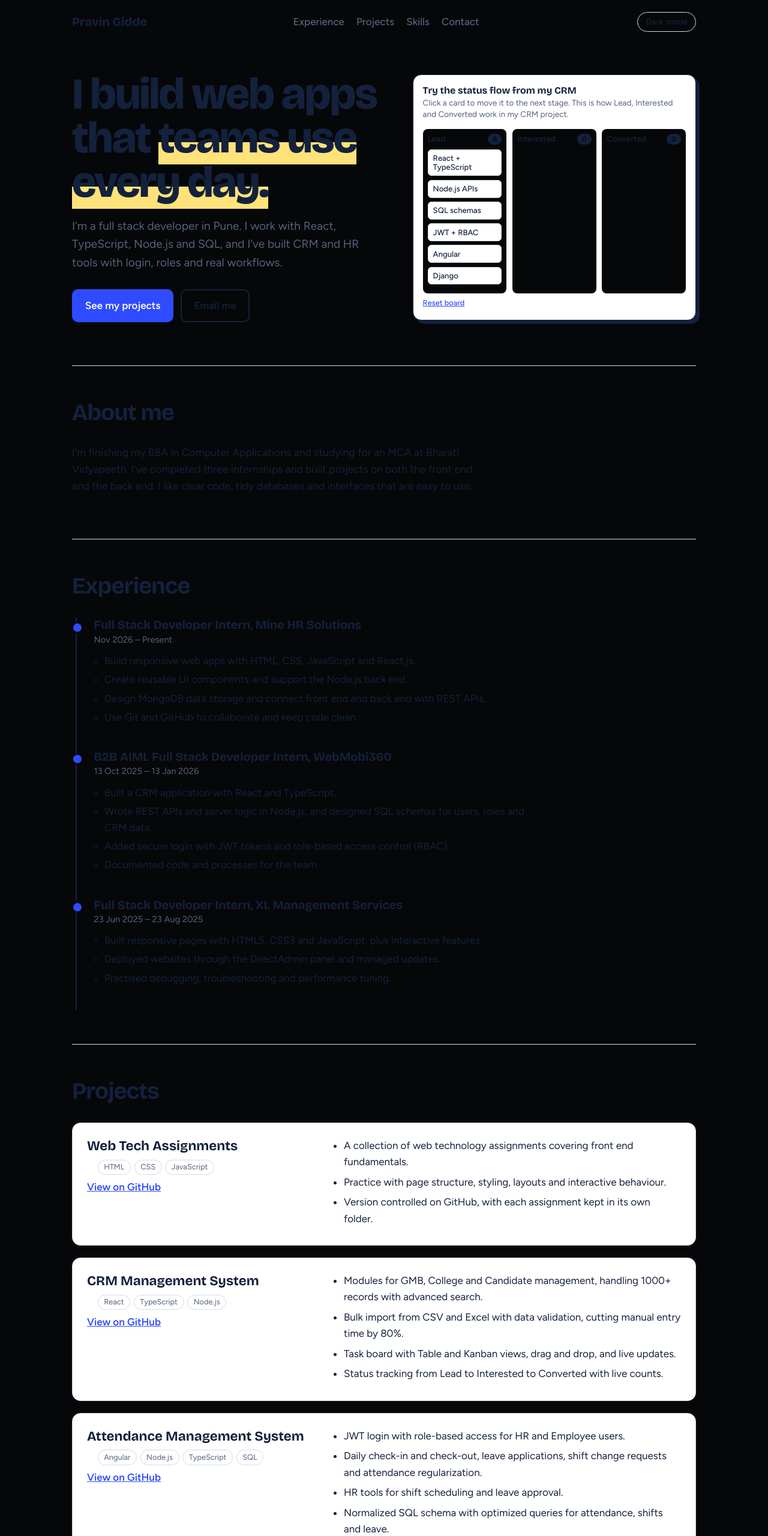
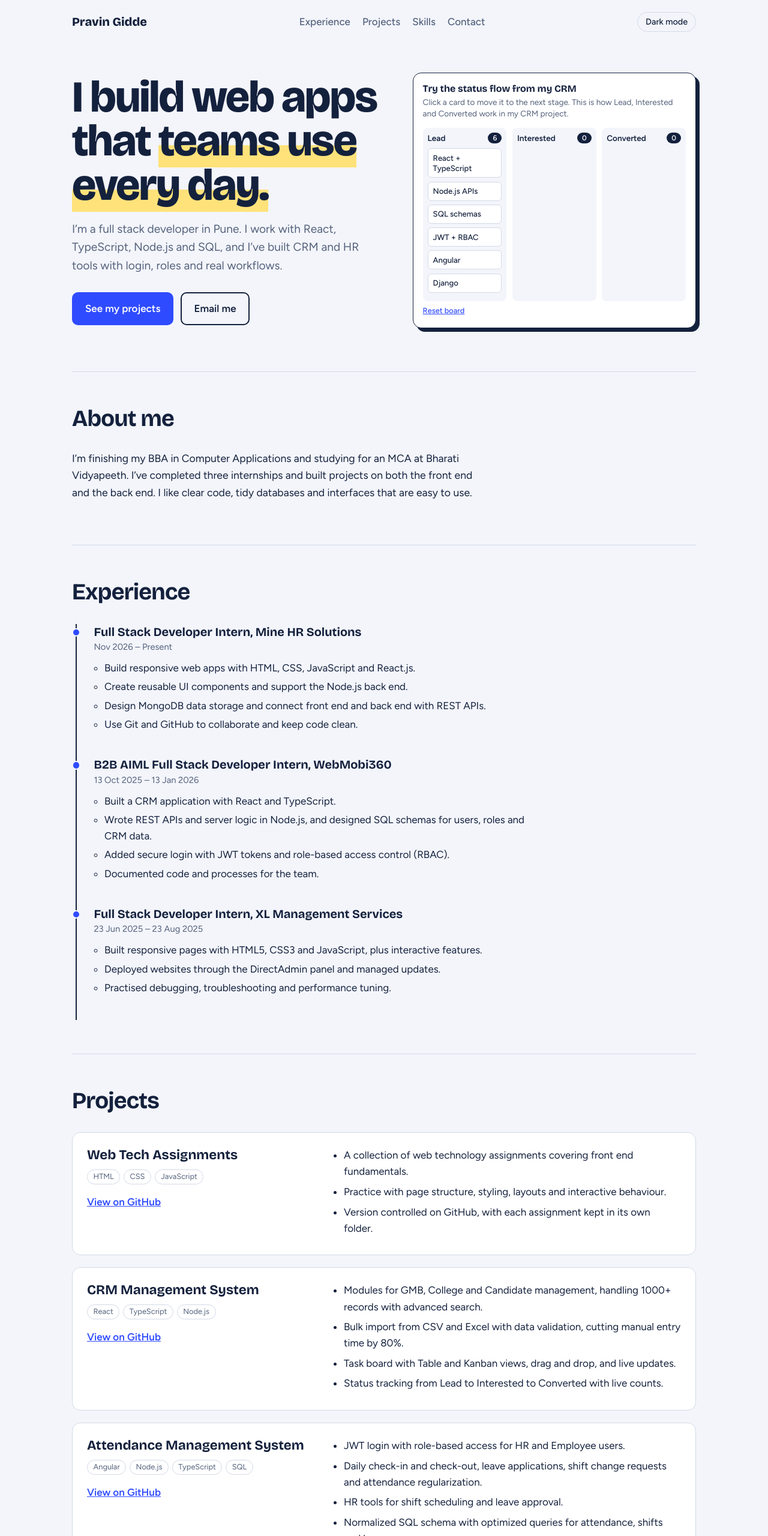
Before and after one commit to pravin575/E-PORT, a plain HTML site: page index.html in a window 1280 px wide. Shown: the top 2560 px of the page at 60% size. Drawn offline with nearby package versions, Linux system fonts and the light colour scheme.

Commit message:
css reslove

```diff
--- a/index.html
+++ b/index.html
@@ -5,12 +5,15 @@
 <meta name="viewport" content="width=device-width, initial-scale=1, viewport-fit=cover">
 <title>Pravin Gidde – Full Stack Developer</title>
 <link rel="preconnect" href="https://fonts.googleapis.com">
+<link rel="preconnect" href="https://fonts.gstatic.com" crossorigin>
 <link href="https://fonts.googleapis.com/css2?family=Bricolage+Grotesque:wght@500;700;800&family=Figtree:wght@400;500;600&display=swap" rel="stylesheet">
 <style>
 :root{
-  --bg:#060708; --surface:#ffffff; --ink:#14213d; --muted:#55627c; --line:#d3dae6;
+  /* FIX 1: light background (was #060708, which made dark text invisible) */
+  --bg:#f3f5fb; --surface:#ffffff; --ink:#14213d; --muted:#55627c; --line:#d3dae6;
   --accent:#2f4bff; --accent-ink:#ffffff; --mark:#ffe27a;
   --display:'Bricolage Grotesque','Trebuchet MS',sans-serif; --body:'Figtree',system-ui,sans-serif;
+  color-scheme:light;
   box-sizing:border-box; padding-top:env(safe-area-inset-top,0px); padding-bottom:env(safe-area-inset-bottom,0px);
 }
 @media (prefers-color-scheme:dark){
@@ -18,35 +21,36 @@
 }
 :root[data-theme="dark"]{--bg:#0f1626;--surface:#18223a;--ink:#e8edf8;--muted:#9aa8c4;--line:#2a3654;--accent:#7f93ff;--accent-ink:#0f1626;--mark:#5a4b10;color-scheme:dark}
 html{scroll-padding-top:env(safe-area-inset-top,0px);scroll-behavior:smooth}
-*{box-sizing:border-box}
+*,*::before,*::after{box-sizing:border-box}
 body{margin:0;background:var(--bg);color:var(--ink);font:400 1.0625rem/1.6 var(--body)}
 a{color:inherit}
 :focus-visible{outline:3px solid var(--accent);outline-offset:3px;border-radius:4px}
 .wrap{max-width:1080px;margin:0 auto;padding:0 1.25rem}
 header.nav{display:flex;justify-content:space-between;align-items:center;padding:1.25rem 0;gap:1rem;flex-wrap:wrap}
-.nav a{text-decoration:none;font-weight:500;margin-right:1.25rem;color:var(--muted)}
+.nav nav{display:flex;flex-wrap:wrap;gap:.25rem 1.25rem}
+.nav a{text-decoration:none;font-weight:500;color:var(--muted)} /* FIX: removed margin-right, gap handles spacing */
 .nav a:hover{color:var(--ink)}
-.nav .logo{font:800 1.25rem var(--display);color:var(--ink);margin:0}
+.nav .logo{font:800 1.25rem/1.2 var(--display);color:var(--ink);margin:0}
 .nav button{font:500 .9rem var(--body);background:none;border:1px solid var(--line);color:var(--ink);padding:.4rem .8rem;border-radius:999px;cursor:pointer}
 /* hero */
 .hero{display:grid;grid-template-columns:1.1fr 1fr;gap:3rem;align-items:center;padding:3rem 0 4.5rem}
+.hero>*{min-width:0} /* FIX: stop grid children overflowing */
 h1{font:800 clamp(2.6rem,6vw,4.6rem)/1 var(--display);letter-spacing:-.03em;margin:0 0 1.25rem}
 .hl{background:linear-gradient(transparent 58%,var(--mark) 58%)}
 .hero p.lead{font-size:1.2rem;color:var(--muted);max-width:34rem;margin:0 0 1.75rem}
 .btns{display:flex;gap:.75rem;flex-wrap:wrap}
-.btn{display:inline-block;padding:.75rem 1.25rem;border-radius:10px;font-weight:600;text-decoration:none;border:2px solid var(--ink)}
+.btn{display:inline-block;padding:.75rem 1.25rem;border-radius:10px;font-weight:600;text-decoration:none;border:2px solid var(--ink);transition:transform .15s}
 .btn.primary{background:var(--accent);border-color:var(--accent);color:var(--accent-ink)}
 .btn:hover{transform:translateY(-2px)}
-.btn{transition:transform .15s}
 /* kanban */
 .board{background:var(--surface);border:1.5px solid var(--ink);border-radius:14px;padding:1rem;box-shadow:6px 6px 0 var(--ink)}
-.board h2{font:700 1rem var(--display);margin:0 0 .15rem}
+.board h2{font:700 1rem/1.3 var(--display);margin:0 0 .15rem}
 .board small{color:var(--muted);display:block;margin-bottom:.9rem;font-size:.85rem;line-height:1.4}
-.cols{display:grid;grid-template-columns:repeat(3,1fr);gap:.6rem}
-.col{background:var(--bg);border-radius:8px;padding:.5rem;min-height:190px}
-.col h3{font:600 .85rem var(--body);margin:0 0 .5rem;display:flex;justify-content:space-between}
+.cols{display:grid;grid-template-columns:repeat(3,minmax(0,1fr));gap:.6rem}
+.col{background:var(--bg);border-radius:8px;padding:.5rem;min-height:190px;min-width:0}
+.col h3{font:600 .85rem var(--body);margin:0 0 .5rem;display:flex;justify-content:space-between;align-items:center;gap:.25rem}
 .col h3 span{background:var(--ink);color:var(--bg);border-radius:999px;padding:0 .5rem;font-size:.75rem;line-height:1.5}
-.chip{display:block;width:100%;text-align:left;font:500 .82rem var(--body);background:var(--surface);color:var(--ink);border:1px solid var(--line);border-radius:6px;padding:.4rem .5rem;margin-bottom:.4rem;cursor:pointer}
+.chip{display:block;width:100%;text-align:left;font:500 .82rem/1.3 var(--body);background:var(--surface);color:var(--ink);border:1px solid var(--line);border-radius:6px;padding:.4rem .5rem;margin-bottom:.4rem;cursor:pointer;overflow-wrap:anywhere} /* FIX: long labels wrap */
 .chip:hover{border-color:var(--accent)}
 .col:last-child .chip{background:var(--mark);border-color:transparent}
 .board .reset{font:500 .8rem var(--body);margin-top:.5rem;background:none;border:0;color:var(--accent);cursor:pointer;padding:0;text-decoration:underline}
@@ -54,34 +58,46 @@ h1{font:800 clamp(2.6rem,6vw,4.6rem)/1 var(--display);letter-spacing:-.03em;marg
 section{padding:3.5rem 0;border-top:1px solid var(--line)}
 h2.title{font:700 clamp(1.8rem,3.5vw,2.4rem)/1.1 var(--display);letter-spacing:-.02em;margin:0 0 2rem}
 .about{max-width:42rem;font-size:1.1rem}
-.timeline{list-style:none;margin:0;padding:0;border-left:2px solid var(--ink);margin-left:.4rem}
-.timeline li{position:relative;padding:0 0 2.25rem 1.75rem}
-.timeline li::before{content:"";position:absolute;left:-.55rem;top:.45rem;width:.9rem;height:.9rem;border-radius:50%;background:var(--accent);border:2px solid var(--bg)}
-.timeline h3{font:700 1.25rem var(--display);margin:0}
+.timeline{list-style:none;margin:0 0 0 .4rem;padding:0;border-left:2px solid var(--ink)}
+.timeline>li{position:relative;padding:0 0 2.25rem 1.75rem} /* FIX: child selectors so nested li are not affected */
+.timeline>li::before{content:"";position:absolute;left:-.55rem;top:.45rem;width:.9rem;height:.9rem;border-radius:50%;background:var(--accent);border:2px solid var(--bg)}
+.timeline h3{font:700 1.25rem/1.3 var(--display);margin:0}
 .when{color:var(--muted);font-size:.92rem;margin:.1rem 0 .6rem}
 .timeline ul{margin:0;padding-left:1.1rem;max-width:46rem}
-.timeline li li{padding:0;margin-bottom:.25rem;border:0}
-.timeline li li::before{display:none}
+.timeline ul li{margin-bottom:.25rem}
 .projects{display:grid;gap:1.25rem}
 .proj{background:var(--surface);border:1.5px solid var(--line);border-radius:14px;padding:1.5rem;display:grid;grid-template-columns:1fr 1.5fr;gap:1.5rem}
-.proj h3{font:700 1.4rem var(--display);margin:0 0 .6rem}
+.proj>*{min-width:0}
+.proj h3{font:700 1.4rem/1.2 var(--display);margin:0 0 .6rem}
 .tags{display:flex;flex-wrap:wrap;gap:.35rem;margin:0 0 1rem;padding:0;list-style:none}
-.tags li{font-size:.8rem;border:1px solid var(--line);border-radius:999px;padding:.1rem .6rem;color:var(--muted)}
+.tags li{font-size:.8rem;border:1px solid var(--line);border-radius:999px;padding:.1rem .6rem;color:var(--muted);margin:0} /* FIX: reset margin inherited from .proj li */
 .proj a.link{font-weight:600;color:var(--accent)}
-.proj ul{margin:0;padding-left:1.1rem}
-.proj li{margin-bottom:.4rem}
-.skills{display:grid;grid-template-columns:repeat(auto-fit,minmax(240px,1fr));gap:1.5rem 2rem}
-.skills h3{font:700 1rem var(--display);margin:0 0 .5rem}
+.proj ul:not(.tags){margin:0;padding-left:1.1rem}
+.proj ul:not(.tags) li{margin-bottom:.4rem}
+.skills{display:grid;grid-template-columns:repeat(auto-fit,minmax(min(240px,100%),1fr));gap:1.5rem 2rem}
+.skills h3{font:700 1rem/1.3 var(--display);margin:0 0 .5rem}
 .skills p{margin:0;color:var(--muted)}
-.edu{display:grid;grid-template-columns:repeat(auto-fit,minmax(260px,1fr));gap:1.5rem}
-.edu h3{font:700 1.1rem var(--display);margin:0}
+.edu{display:grid;grid-template-columns:repeat(auto-fit,minmax(min(260px,100%),1fr));gap:1.5rem}
+.edu h3{font:700 1.1rem/1.3 var(--display);margin:0}
 .edu p{margin:.15rem 0 0;color:var(--muted)}
 .contact{background:var(--ink);color:var(--bg);border-radius:18px;padding:2.5rem;margin:1rem 0 3rem}
 .contact h2{font:800 clamp(1.8rem,4vw,2.8rem)/1.1 var(--display);margin:0 0 1rem;letter-spacing:-.02em}
-.contact a{display:block;font-size:1.15rem;margin:.3rem 0;text-underline-offset:4px}
+.contact a{display:block;font-size:1.15rem;margin:.3rem 0;text-underline-offset:4px;overflow-wrap:anywhere}
+.contact a:focus-visible{outline-color:var(--bg)} /* FIX: focus ring visible on dark card */
 footer{text-align:center;color:var(--muted);font-size:.9rem;padding-bottom:2rem}
-@media (max-width:800px){.hero,.proj{grid-template-columns:1fr}.hero{padding-top:1.5rem}.cols{gap:.4rem}.col{min-height:150px}}
-@media (prefers-reduced-motion:reduce){html{scroll-behavior:auto}.btn{transition:none}}
+@media (max-width:800px){
+  .hero,.proj{grid-template-columns:1fr}
+  .hero{padding-top:1.5rem;gap:2rem}
+  .cols{gap:.4rem}
+  .col{min-height:150px}
+}
+@media (max-width:480px){
+  .cols{grid-template-columns:1fr} /* FIX: 3 tiny columns were cramped on phones */
+  .col{min-height:0}
+  .contact{padding:1.5rem}
+  .board{box-shadow:4px 4px 0 var(--ink)}
+}
+@media (prefers-reduced-motion:reduce){html{scroll-behavior:auto}.btn{transition:none}.btn:hover{transform:none}}
 </style>
 </head>
 <body>
@@ -267,8 +283,9 @@ document.getElementById('reset').onclick=()=>{state=START.map(()=>0);render();};
 render();
 document.getElementById('yr').textContent=new Date().getFullYear();
 const root=document.documentElement,tbtn=document.getElementById('theme');
-function sync(){const dark=root.dataset.theme==='dark'||(!root.dataset.theme&&matchMedia('(prefers-color-scheme: dark)').matches);tbtn.textContent=dark?'Light mode':'Dark mode';}
-tbtn.onclick=()=>{const dark=root.dataset.theme==='dark'||(!root.dataset.theme&&matchMedia('(prefers-color-scheme: dark)').matches);root.dataset.theme=dark?'light':'dark';sync();};
+function isDark(){return root.dataset.theme==='dark'||(!root.dataset.theme&&matchMedia('(prefers-color-scheme: dark)').matches);}
+function sync(){tbtn.textContent=isDark()?'Light mode':'Dark mode';}
+tbtn.onclick=()=>{root.dataset.theme=isDark()?'light':'dark';sync();};
 sync();
 </script>
 </body>
```
